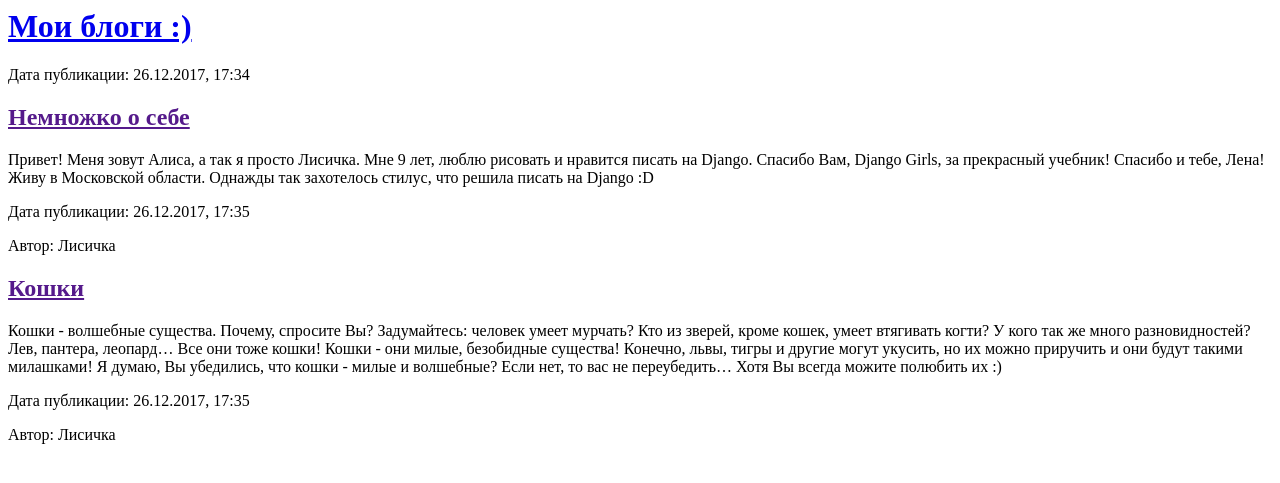
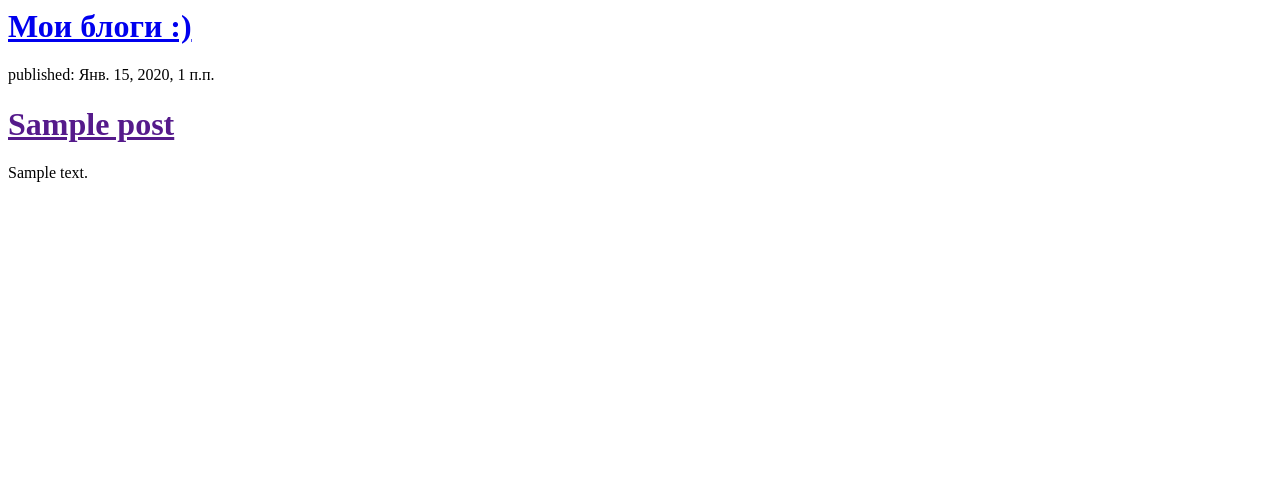
Before and after one commit to liseishestvo/my-first-blog, a Django app: template blog/templates/blog/post_list.html in a window 1280 px wide. Shown: the top 483 px of the page. Run offline with Django 3.2, Linux system fonts and the light colour scheme; the template is opened without the code that fills it: values that come from a table or form of the project are taken from there, others are empty; tables that the repository leaves empty hold one stand-in row (values such as "Sample post").

Commit message:
Взяты блоги созданные в администрвции

```diff
--- a/blog/templates/blog/post_list.html
+++ b/blog/templates/blog/post_list.html
@@ -7,19 +7,13 @@
             <h1><a href="/">Мои блоги :)</a></h1>
         </div>
 
-        <div>
-            <p>Дата публикации: 26.12.2017, 17:34</p>
-            <h2><a href="">Немножко о себе</a></h2>
-            <p>Привет! Меня зовут Алиса, а так я просто Лисичка. Мне 9 лет, люблю рисовать и нравится писать на Django. Спасибо Вам, Django Girls, за прекрасный учебник! Спасибо и тебе, Лена! Живу в Московской области. Однажды так захотелось стилус, что решила писать на Django :D</p>
-        </div>
+       {% for post in posts %}
+           <div>
+        <p>published: {{ post.published_date }}</p>
+        <h1><a href="">{{ post.title }}</a></h1>
+        <p>{{ post.text|linebreaksbr }}</p>
+    </div>
+{% endfor %}
 
-        <div>
-            <p>Дата публикации: 26.12.2017, 17:35</p>
-            <p>Автор: Лисичка</p>
-            <h2><a href="">Кошки</a></h2>
-            <p>Кошки - волшебные существа. Почему, спросите Вы? Задумайтесь: человек умеет мурчать? Кто из зверей, кроме кошек, умеет втягивать когти? У кого так же много разновидностей? Лев, пантера, леопард… Все они тоже кошки! Кошки - они милые, безобидные существа! Конечно, львы, тигры и другие могут укусить, но их можно приручить и они будут такими милашками! Я думаю, Вы убедились, что кошки - милые и волшебные? Если нет, то вас не переубедить… Хотя Вы всегда можите полюбить их :)</p>
-             <p>Дата публикации: 26.12.2017, 17:35</p>
-             <p>Автор: Лисичка</p>
-        </div>
     </body>
 </html>
--- a/blog/views.py
+++ b/blog/views.py
@@ -1,4 +1,7 @@
 from django.shortcuts import render
+from django.utils import timezone
+from .models import Post
 
 def post_list(request):
-    return render(request, 'blog/post_list.html', {})
+    posts = Post.objects.filter(published_date__lte=timezone.now()).order_by('published_date')
+    return render(request, 'blog/post_list.html', {'posts': posts})
```
